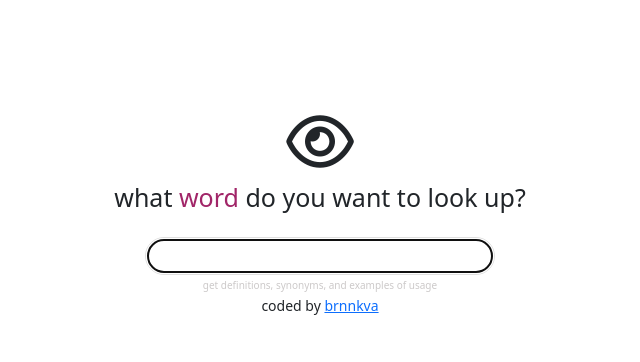
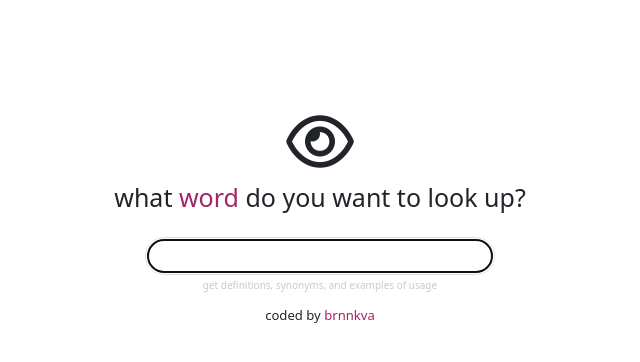
Before and after one commit to brnnkva/dictionary-react, a React (Create React App) app: page / in a window 1280 px wide. Shown: the top 362 px of the page, without its empty margins (320-960 px from the left). Built offline with nearby package versions, Linux system fonts and the light colour scheme; no server answers.

Commit message:
styled footer

```diff
--- a/src/App.css
+++ b/src/App.css
@@ -23,4 +23,12 @@
 
 .App .App-footer {
   text-align: center;
+  font-size: 15px;
+  margin-top: 10px;
 }
+
+.App .App-footer a {
+  text-decoration: none;
+  color: #a12568;
+  font-weight: 500;
+}
--- a/src/Dictionary.css
+++ b/src/Dictionary.css
@@ -6,7 +6,6 @@
   border: 1px solid #dfdfdf;
   padding: 5px 15px;
   border-radius: 25px;
-  color: #a12568;
   font-size: 17px;
   font-weight: 500;
   width: 35%;
```
